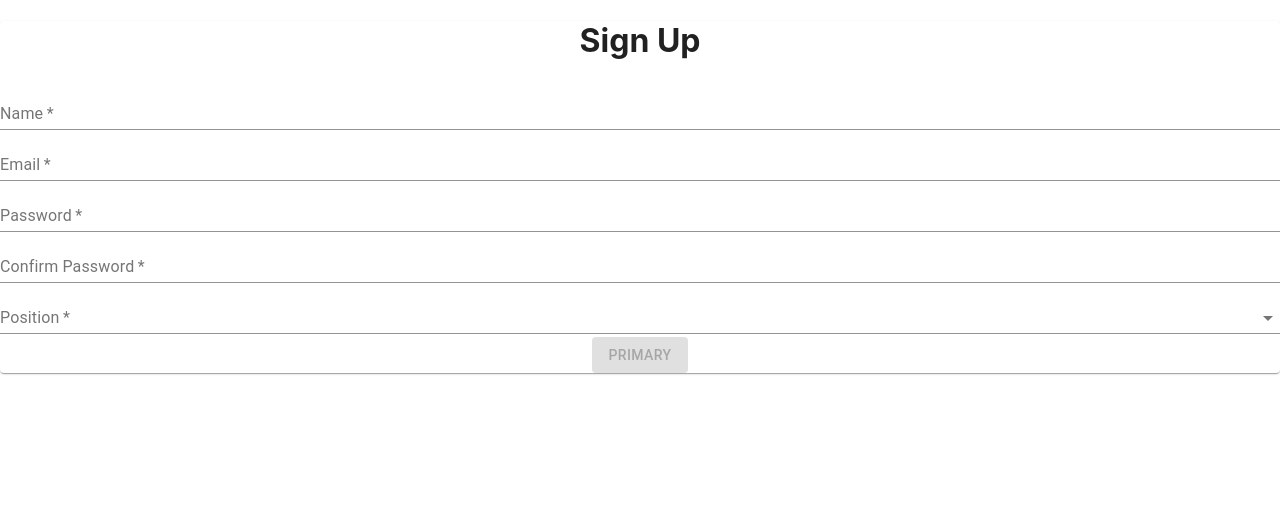
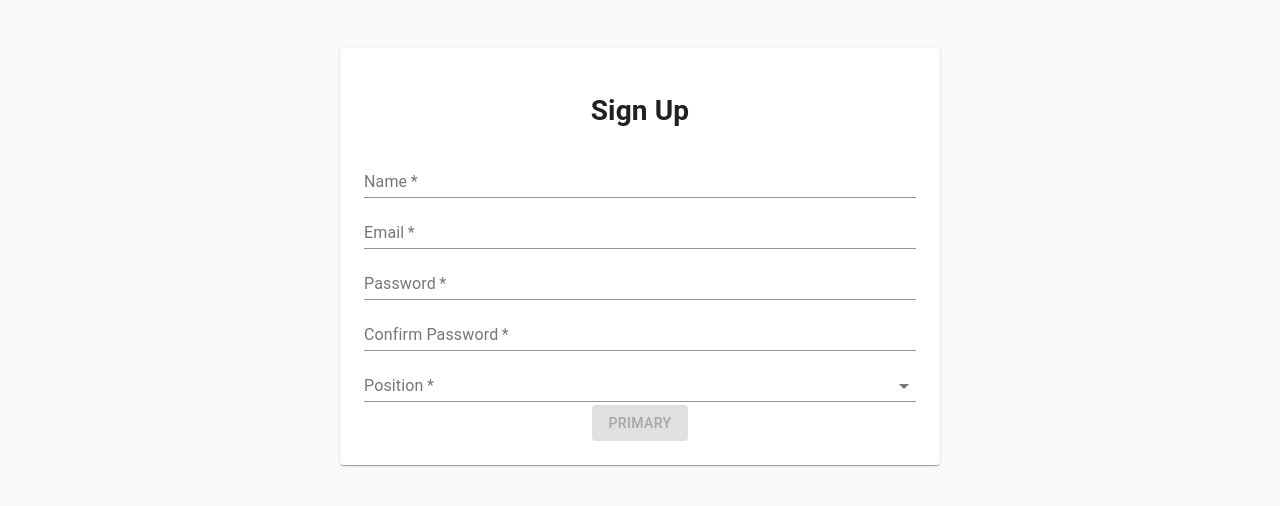
Before and after one commit to patFish/signup-es5, a React (Create React App) app: page / in a window 1280 px wide. Shown: the top 506 px of the page. Built offline with nearby package versions, Linux system fonts and the light colour scheme.

Commit message:
added styles

```diff
--- a/src/App.js
+++ b/src/App.js
@@ -2,19 +2,44 @@ import React from 'react'
 import './App.css'
 import RiskForm from './container/RiskForm'
 import { BrowserRouter as Router, Switch, Route } from 'react-router-dom'
-import { Paper } from '@material-ui/core'
+import { Paper, CssBaseline, makeStyles } from '@material-ui/core'
+
+const useStyles = makeStyles(theme=>({
+  paper: {
+    marginTop: theme.spacing(3),
+    marginBottom: theme.spacing(3),
+    padding: theme.spacing(2),
+    [theme.breakpoints.up(600 + theme.spacing(3) * 2)]: {
+      marginTop: theme.spacing(6),
+      marginBottom: theme.spacing(6),
+      padding: theme.spacing(3),
+    },
+  },layout: {
+    width: 'auto',
+    marginLeft: theme.spacing(2),
+    marginRight: theme.spacing(2),
+    [theme.breakpoints.up(600 + theme.spacing(2) * 2)]: {
+      width: 600,
+      marginLeft: 'auto',
+      marginRight: 'auto',
+    },
+  }
+}))
 
 function App() {
+  const classes = useStyles()
   return (
     <div className="App">
-      <Paper>
+    <CssBaseline />
+    <div className={classes.layout}>
+      <Paper className={classes.paper}>
         <Router>
           <Switch>
             <Route exact path={'/'} render={props => <RiskForm {...props} />} />
           </Switch>
         </Router>
       </Paper>
-    </div>
+    </div></div>
   )
 }
 
```
